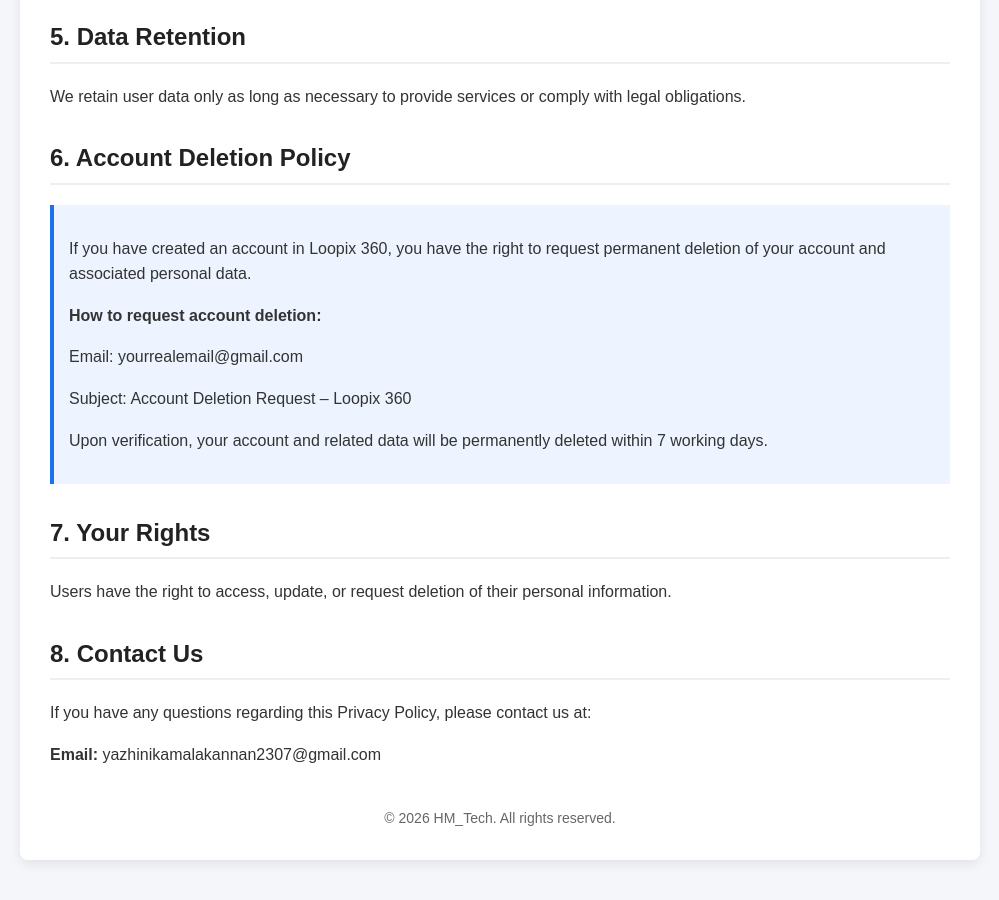
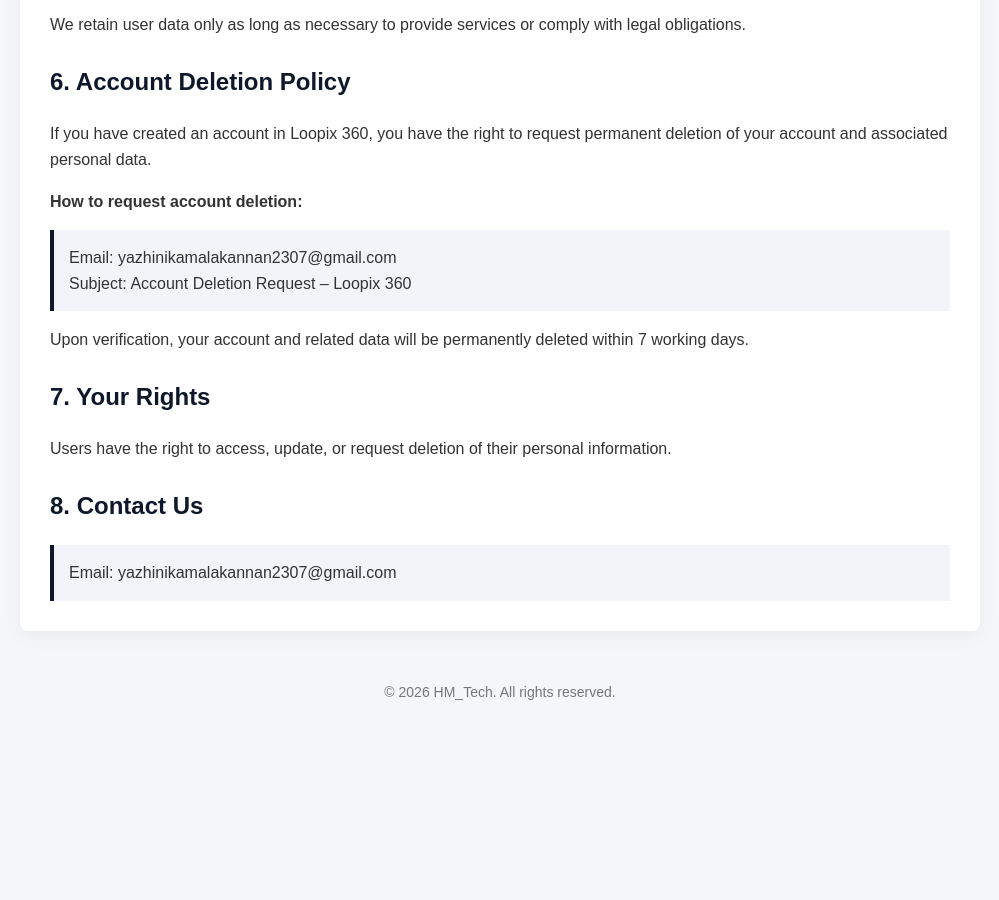
Before and after one commit to yazhinikamalakannan2307-dot/loopix-privacy-policy, a plain HTML site: page index.html in a window 1280 px wide. Shown: the part 1040-1940 px from the top of the page, without its empty margins (140-1139 px from the left). After the commit the page ends 1763 px from the top, so only its background shows below. Drawn offline with Linux system fonts and the light colour scheme.

Commit message:
Update index.html

```diff
--- a/index.html
+++ b/index.html
@@ -2,74 +2,66 @@
 <html lang="en">
 <head>
     <meta charset="UTF-8">
+    <title>Loopix 360 - Privacy Policy</title>
     <meta name="viewport" content="width=device-width, initial-scale=1.0">
-<title>Privacy Policy – Loopix 360</title>
-
     <style>
         body {
+            margin: 0;
             font-family: Arial, sans-serif;
-    margin: 0;
-    padding: 0;
-    background-color: #f4f6f9;
+            background: #f4f6f9;
             color: #333;
             line-height: 1.6;
         }
-
+        header {
+            background: #0f172a;
+            color: white;
+            padding: 25px;
+            text-align: center;
+        }
         .container {
             max-width: 900px;
-    margin: 40px auto;
-    background: #ffffff;
+            margin: 30px auto;
+            background: white;
             padding: 30px;
             border-radius: 8px;
-    box-shadow: 0 4px 12px rgba(0,0,0,0.08);
+            box-shadow: 0 5px 20px rgba(0,0,0,0.05);
         }
-
-h1 {
+        h1, h2 {
+            color: #0f172a;
+        }
+        h2 {
+            margin-top: 25px;
+        }
+        .email-box {
+            background: #f1f5f9;
+            padding: 15px;
+            border-left: 4px solid #0f172a;
+            margin-top: 10px;
+        }
+        footer {
             text-align: center;
-    color: #1a73e8;
+            padding: 20px;
+            font-size: 14px;
+            color: #777;
         }
-
-h2 {
-    margin-top: 30px;
-    color: #222;
-    border-bottom: 2px solid #eee;
-    padding-bottom: 5px;
+        @media(max-width:600px){
+            .container{
+                padding:20px;
             }
-
-ul {
-    padding-left: 20px;
-}
-
-.highlight {
-    background: #eef4ff;
-    padding: 15px;
-    border-left: 4px solid #1a73e8;
-    margin-top: 15px;
-}
-
-.footer {
-    text-align: center;
-    margin-top: 40px;
-    font-size: 14px;
-    color: #666;
         }
     </style>
 </head>
+<body>
 
-<body>
+<header>
+    <h1>Loopix 360</h1>
+    <p>Privacy Policy</p>
+</header>
 
 <div class="container">
 
-<h1>Privacy Policy</h1>
-
-<p><strong>App Name:</strong> Loopix 360</p>
 <p><strong>Developer:</strong> HM_Tech</p>
 <p><strong>Effective Date:</strong> February 2026</p>
-
-<p>
-This Privacy Policy explains how Loopix 360 collects, uses, stores, and protects user information when you use our mobile application.
-By using our app, you agree to the practices described in this policy.
-</p>
 
 <h2>1. Information We Collect</h2>
 <ul>
@@ -88,52 +80,40 @@
 </ul>
 
 <h2>3. Data Sharing</h2>
-<p>
-We do not sell or rent user data. Information may be shared only with verified service professionals for completing requested services.
-</p>
+<p>We do not sell or rent user data. Information may be shared only with verified service professionals for completing requested services.</p>
 
 <h2>4. Data Security</h2>
-<p>
-We implement appropriate technical and organizational measures to protect your data against unauthorized access, loss, or misuse.
-</p>
+<p>We implement appropriate technical and organizational measures to protect your data against unauthorized access, loss, or misuse.</p>
 
 <h2>5. Data Retention</h2>
-<p>
-We retain user data only as long as necessary to provide services or comply with legal obligations.
-</p>
+<p>We retain user data only as long as necessary to provide services or comply with legal obligations.</p>
 
 <h2>6. Account Deletion Policy</h2>
-
-<div class="highlight">
-<p>
-If you have created an account in Loopix 360, you have the right to request permanent deletion of your account and associated personal data.
-</p>
+<p>If you have created an account in Loopix 360, you have the right to request permanent deletion of your account and associated personal data.</p>
 
 <p><strong>How to request account deletion:</strong></p>
-<p>Email: yourrealemail@gmail.com</p>
-<p>Subject: Account Deletion Request – Loopix 360</p>
 
-<p>
-Upon verification, your account and related data will be permanently deleted within 7 working days.
-</p>
+<div class="email-box">
+    Email: yazhinikamalakannan2307@gmail.com<br>
+    Subject: Account Deletion Request – Loopix 360
 </div>
 
+<p>Upon verification, your account and related data will be permanently deleted within 7 working days.</p>
+
 <h2>7. Your Rights</h2>
-<p>
-Users have the right to access, update, or request deletion of their personal information.
-</p>
+<p>Users have the right to access, update, or request deletion of their personal information.</p>
 
 <h2>8. Contact Us</h2>
-<p>
-If you have any questions regarding this Privacy Policy, please contact us at:
-</p>
-<p><strong>Email:</strong> yazhinikamalakannan2307@gmail.com</p>
 
-<div class="footer">
-© 2026 HM_Tech. All rights reserved.
+<div class="email-box">
+    Email: yazhinikamalakannan2307@gmail.com
 </div>
 
 </div>
 
+<footer>
+    © 2026 HM_Tech. All rights reserved.
+</footer>
+
 </body>
 </html>
```
Lines whose indentation alone changed are shown as unchanged.
